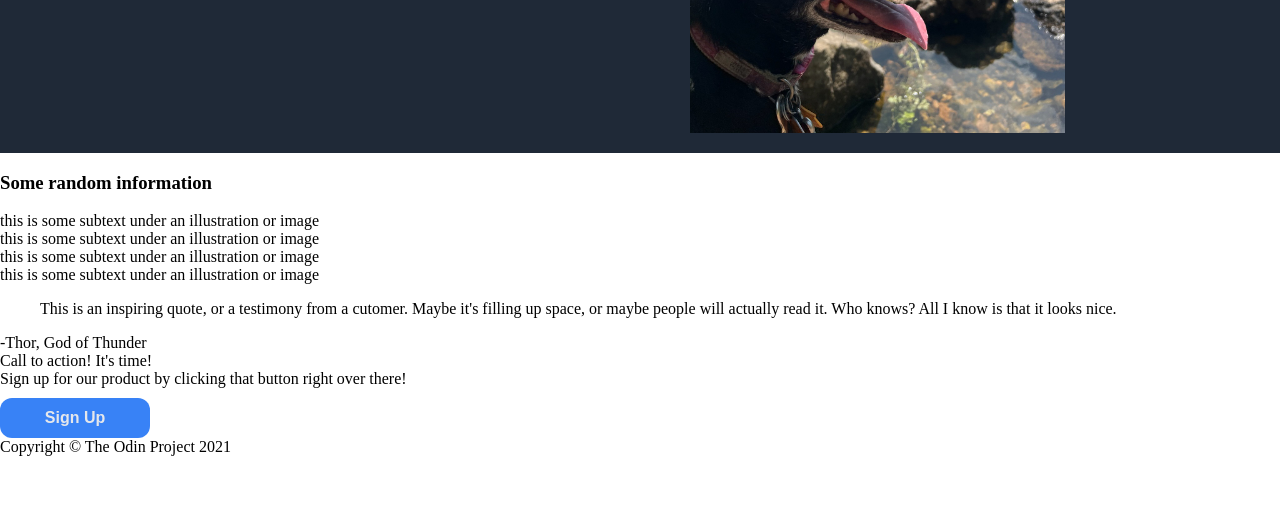
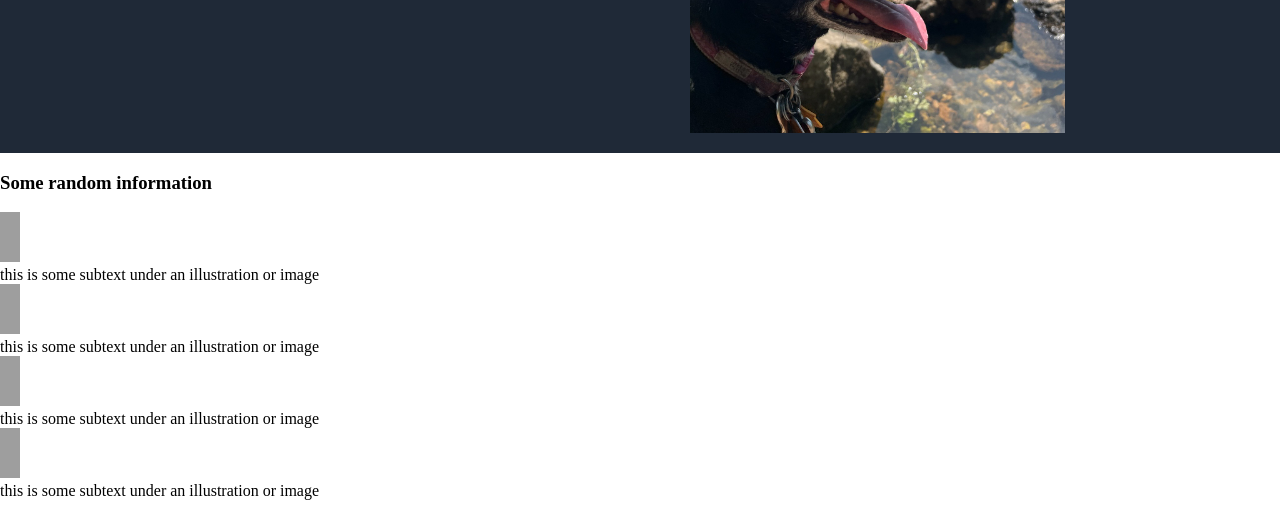
Before and after one commit to rhodbeau/landing-page, a plain HTML site: page index.html in a window 1280 px wide. Shown: the part 446-952 px from the top of the page. Before the commit the page ends 902 px from the top, so only its background shows below. Drawn offline with Linux system fonts and the light colour scheme; grey boxes are pictures that could not be loaded.

Commit message:
Add div to second section
Add layout for second section
Add image links to second section

```diff
--- a/index.html
+++ b/index.html
@@ -2,8 +2,8 @@
 <html lang="en">
 <head>
     <meta charset="UTF-8">
-    <meta http-equiv="X-UA-Compatible" content="IE=edge">
-    <meta name="viewport" content="width=device-width, initial-scale=1.0">
+    <meta http-equiv="X-UA-Compatible""info="IE=edge">
+    <meta name="viewport""info="width=device-width, initial-scale=1.0">
     <title>Document</title>
     <link rel="stylesheet" href="./style.css">
 </head>
@@ -30,29 +30,31 @@
     </div>
     <div class="second">
         <h3>Some random information</h3>
-            <div class="content">
-                <div class="pic"></div>
+        <div class="content">
+            <div class="info">
+                <img src="images/20220630_150635.jpg">
                 <div class="text">this is some subtext under an
                         illustration or image
                 </div>
             </div>
-            <div class="content">
-                <div class="pic"></div>
+            <div class="info">
+                <img src="images/20220714_223050.jpg">
                 <div class="text">this is some subtext under an
                         illustration or image
                 </div>
             </div>
-            <div class="content">
-                <div class="pic"></div>
+            <div class="info">
+                <img src="images/20220718_225654.jpg">
                 <div class="text">this is some subtext under an
                         illustration or image
                 </div>
             </div>
-            <div class="content">
-                <div class="pic"></div>
+            <div class="info">
+                <img src="images/Snapchat-1648743442.jpg">
                 <div class="text">this is some subtext under an
                         illustration or image</div>
             </div>
+        </div>
     </div>
     <div class="third">
         <blockquote>This is an inspiring quote, or a testimony from a cutomer.
--- a/style.css
+++ b/style.css
@@ -73,8 +73,6 @@ h1 {
     max-width: 450px;
     max-height: 230px;
     margin-bottom: 10px;
-    p
-
 }
 
 button {
@@ -88,3 +86,13 @@ button {
     font-weight: bold;
     margin-top: 10px;
 }
+
+.content {
+    display: flex;
+    flex-direction: column;
+}
+
+.content img {
+    height: 50px;
+    width: 20px;
+}
```
